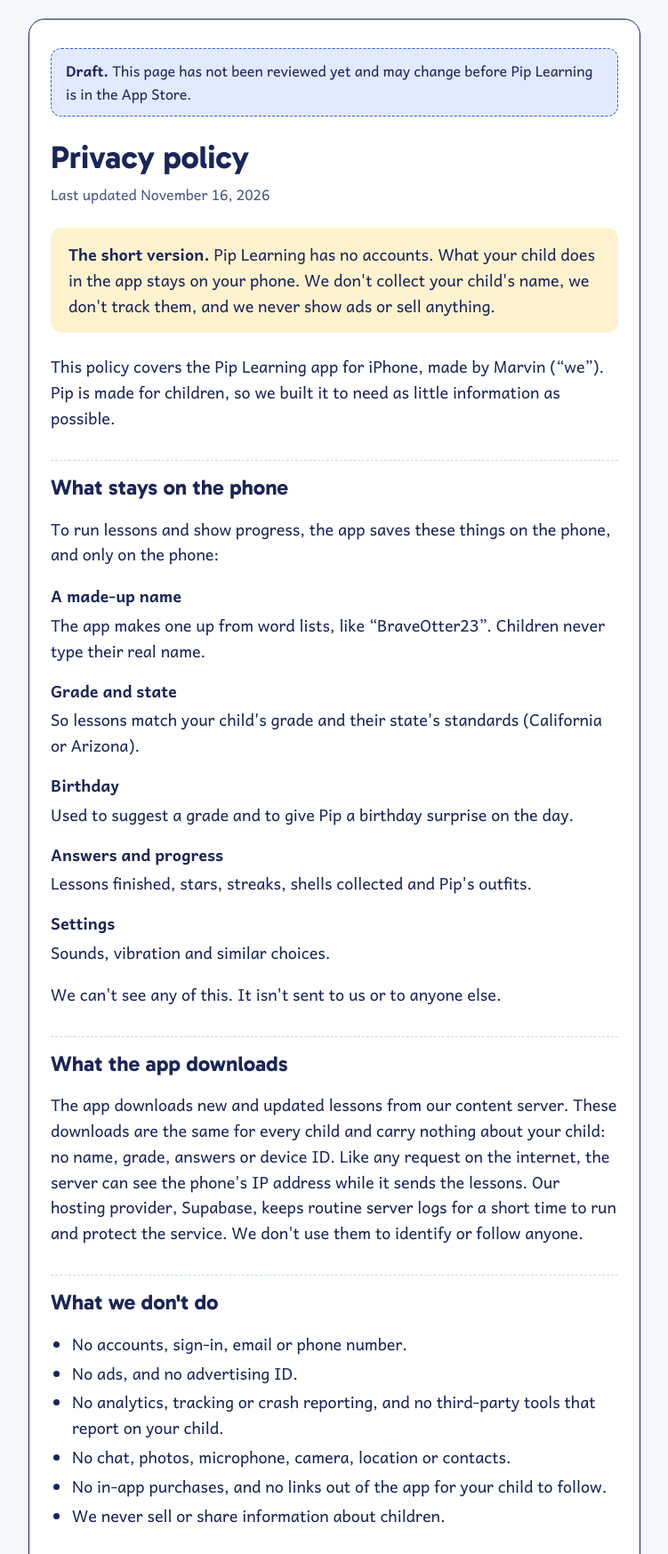
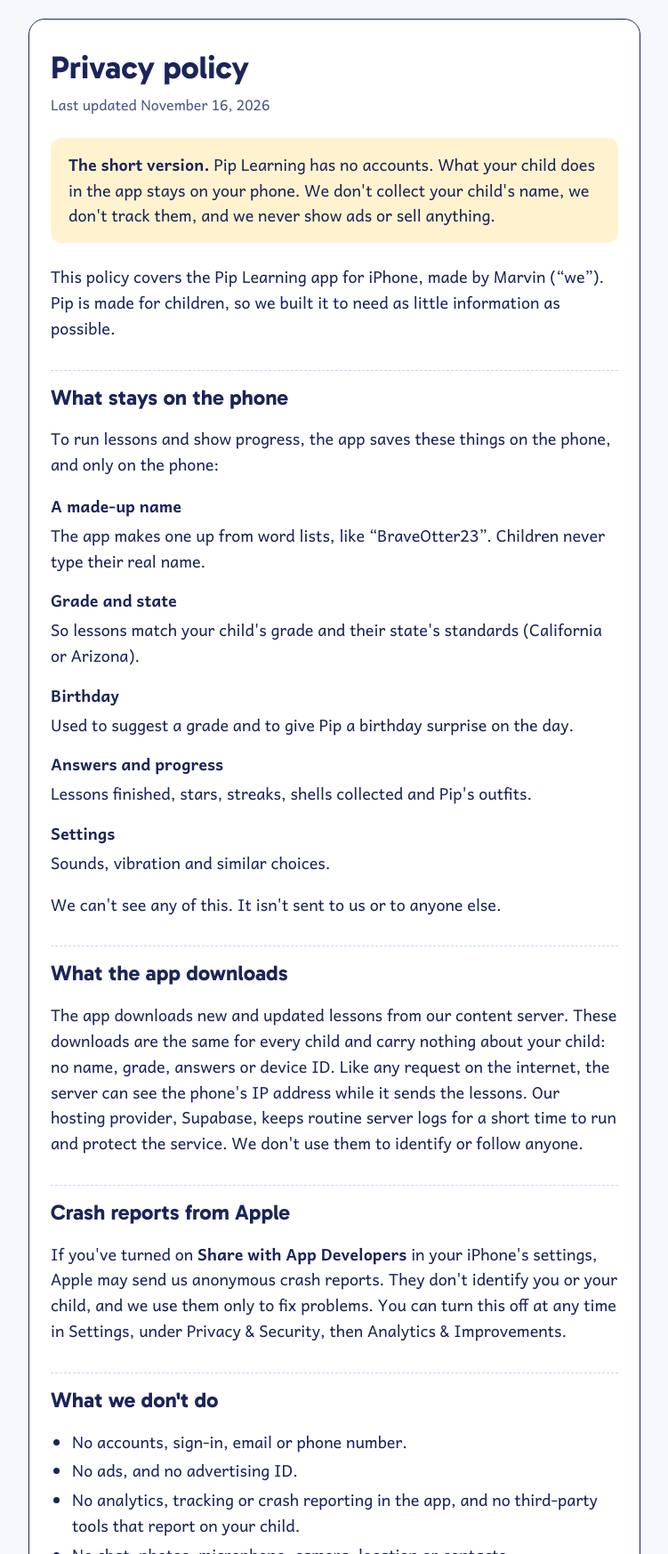
Before and after one commit to yma010/pip-learning-site, a plain HTML site: page docs/privacy.html in a window 1280 px wide. Shown: the part 143-1890 px from the top of the page at 89% size, without its empty margins (264-1015 px from the left). Drawn offline with Linux system fonts and the light colour scheme.

Commit message:
Release the pages: no draft notice; Apple crash reports in the privacy policy
Co-Authored-By: Claude Opus 5.5 <noreply@anthropic.com>
Claude-Session: https://claude.ai/code/session_014FgFQLjewAeKfHpnDvSqzM

```diff
--- a/docs/privacy.html
+++ b/docs/privacy.html
@@ -22,7 +22,7 @@
       <a href="support.html">Support</a>
     </nav>
     <main class="sheet">
-      <p class="draft" role="note"><strong>Draft.</strong> This page has not been reviewed yet and may change before Pip Learning is in the App Store.</p>
+
       <h1>Privacy policy</h1>
       <p class="dated">Last updated November 16, 2026</p>
 
@@ -51,11 +51,14 @@
       <h2>What the app downloads</h2>
       <p>The app downloads new and updated lessons from our content server. These downloads are the same for every child and carry nothing about your child: no name, grade, answers or device ID. Like any request on the internet, the server can see the phone's IP address while it sends the lessons. Our hosting provider, Supabase, keeps routine server logs for a short time to run and protect the service. We don't use them to identify or follow anyone.</p>
 
+      <h2>Crash reports from Apple</h2>
+      <p>If you've turned on <strong>Share with App Developers</strong> in your iPhone's settings, Apple may send us anonymous crash reports. They don't identify you or your child, and we use them only to fix problems. You can turn this off at any time in Settings, under Privacy &amp; Security, then Analytics &amp; Improvements.</p>
+
       <h2>What we don't do</h2>
       <ul>
         <li>No accounts, sign-in, email or phone number.</li>
         <li>No ads, and no advertising ID.</li>
-        <li>No analytics, tracking or crash reporting, and no third-party tools that report on your child.</li>
+        <li>No analytics, tracking or crash reporting in the app, and no third-party tools that report on your child.</li>
         <li>No chat, photos, microphone, camera, location or contacts.</li>
         <li>No in-app purchases, and no links out of the app for your child to follow.</li>
         <li>We never sell or share information about children.</li>
--- a/site.json
+++ b/site.json
@@ -3,5 +3,5 @@
   "operator": "Marvin",
   "email": "marvin.ma.software@gmail.com",
   "updated": "November 16, 2026",
-  "draft": true
+  "draft": false
 }
```
Also changed, not shown: docs/index.html (+1 -1 lines), docs/support.html (+1 -1 lines), docs/terms.html (+1 -1 lines), pages/privacy.html (+4 -1 lines).
